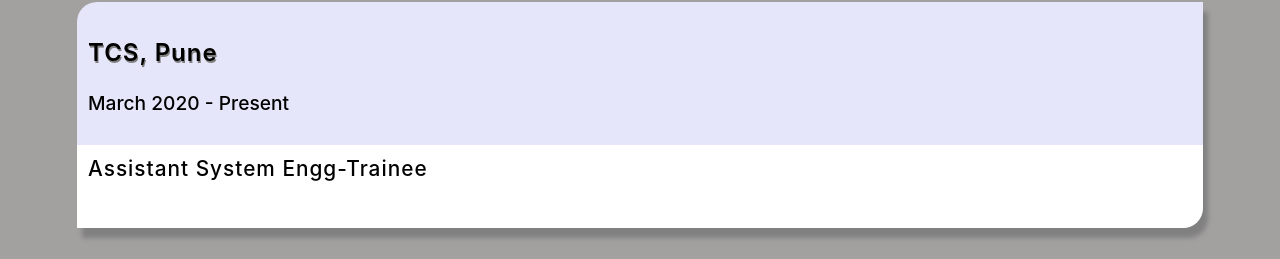
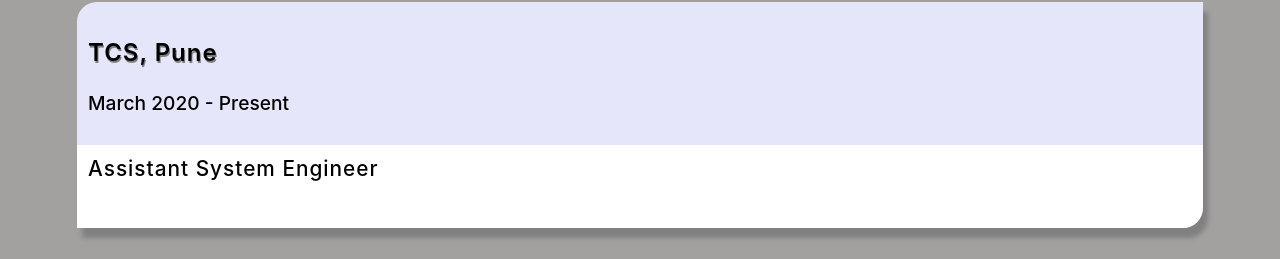
Before and after one commit to Shubham8656/Personal-Portfolio, a React (Create React App) app: page / in a window 1280 px wide. Shown: the part 2177-2436 px from the top of the page. Built offline with nearby package versions, Linux system fonts and the light colour scheme; some icons are missing.

Commit message:
experience changes

```diff
--- a/src/components/Experience/Experience.js
+++ b/src/components/Experience/Experience.js
@@ -11,7 +11,7 @@
                         <p id='school'>TCS, Pune</p>
                         <p id='time'>March 2020 - Present</p>
                     </div>
-                    <div id='course'>Assistant System Engg-Trainee</div>
+                    <div id='course'>Assistant System Engineer</div>
                 </div>
                 <div className='card'>
                     <div id='organisation'>
```
